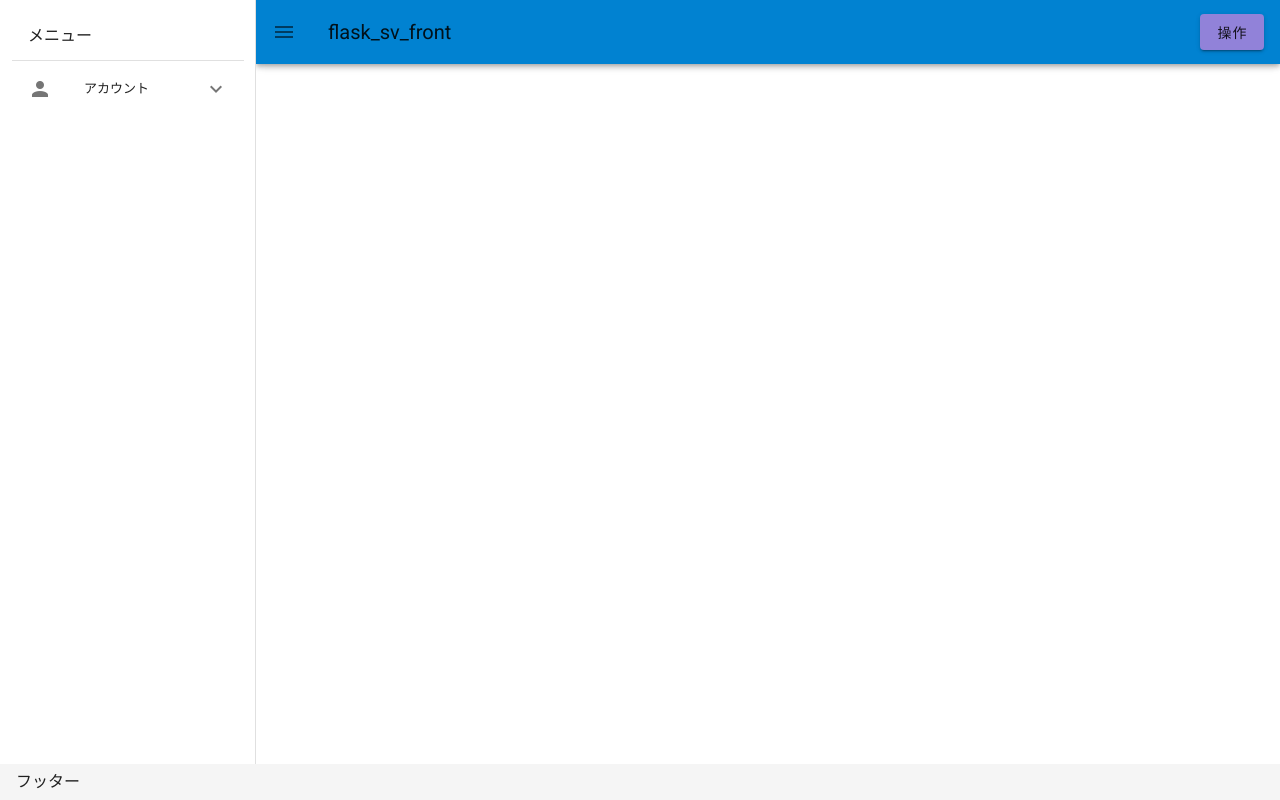
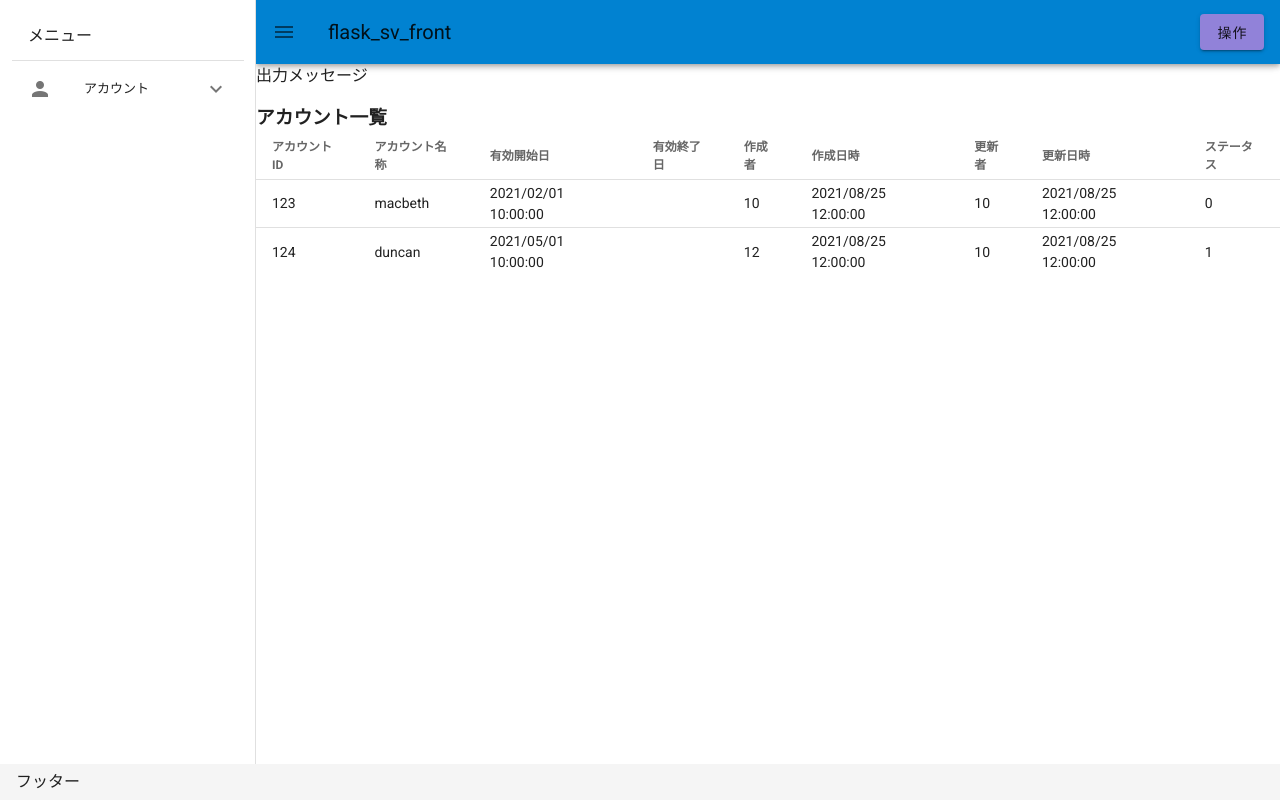
Before and after one commit to kaorunix/flask_sv, a Vue app in the folder frontend/: page /account in a window 1280 px wide. Built offline with nearby package versions, Linux system fonts and the light colour scheme.

Commit message:
Dummyデータで一覧表示

```diff
--- a/frontend/src/views/account/List.vue
+++ b/frontend/src/views/account/List.vue
@@ -0,0 +1,75 @@
+
+<template>
+  <div class="about">
+    <p>{{ message }}</p>
+    <h3>アカウント一覧</h3>
+    <v-simple-table>
+      <template v-slot;default>
+	<thead>
+	  <tr>
+	    <th>アカウントID</th>
+	    <th>アカウント名称</th>
+	    <th>有効開始日</th>
+	    <th>有効終了日</th>
+	    <th>作成者</th>
+	    <th>作成日時</th>
+	    <th>更新者</th>
+	    <th>更新日時</th>
+	    <th>ステータス</th>
+	  </tr>
+	</thead>
+        <tbody>
+          <tr v-for="account in accounts" v-bind:key="account">
+            <td>{{ account.id }}</td>
+            <td>{{ account.account_name }}</td>
+            <td>{{ account.start_on }}</td>
+            <td>{{ account.end_on }}</td>
+            <td>{{ account.created_by }}</td>
+            <td>{{ account.created_at}} </td>
+            <td>{{ account.updated_by }}</td>
+            <td>{{ account.updated_at }}</td>
+            <td>{{ account.status }}</td>
+          </tr>
+        </tbody>
+      </template>
+    </v-simple-table>
+  </div>
+</template>
+<script>
+
+var accounts = [
+    {
+        id: 123,
+        account_name: "macbeth",
+        start_on: "2021/02/01 10:00:00",
+        end_in: "2021/11/30 18:00:00",
+        created_by: 10,
+        created_at: "2021/08/25 12:00:00",
+        updated_by: 10,
+        updated_at: "2021/08/25 12:00:00",
+        status: 0
+    },
+    {
+        id: 124,
+        account_name: "duncan",
+        start_on: "2021/05/01 10:00:00",
+        end_in: "2021/10/30 18:00:00",
+        created_by: 12,
+        created_at: "2021/08/25 12:00:00",
+        updated_by: 10,
+        updated_at: "2021/08/25 12:00:00",
+        status: 1
+    }
+]
+
+export default {
+    name: "List",
+    data() {
+        return {
+            accounts: accounts,
+            message: '出力メッセージ'
+        }
+    },
+};
+
+</script>
```
